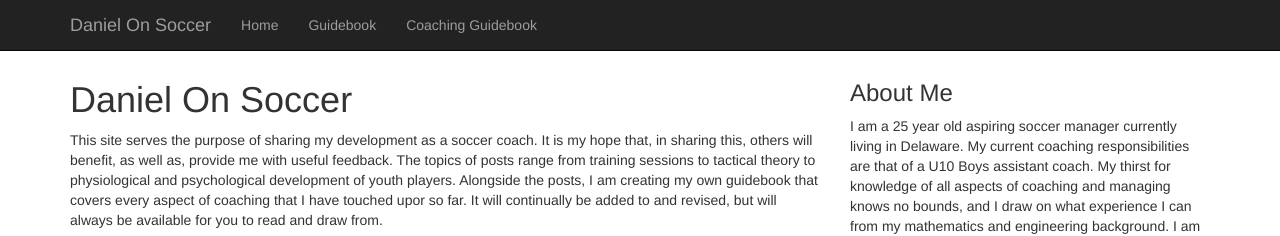
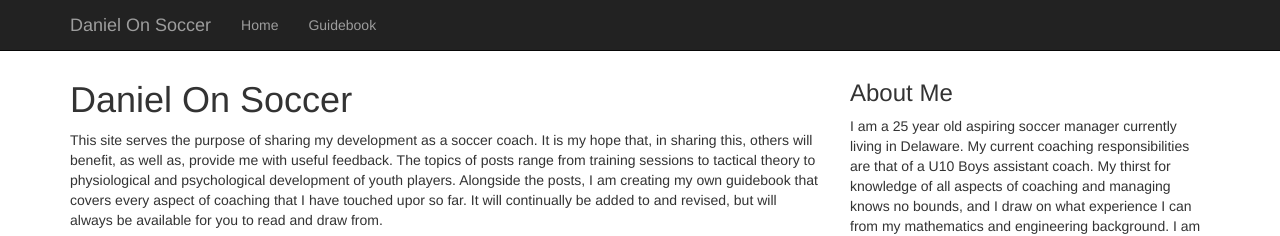
Before and after one commit to danielhertenstein/Soccer-Website, a Jekyll site: the page built from index.html, in a window 1280 px wide. Shown: the top 236 px of the page. Built offline with Jekyll 4.4.1, drawn with Linux system fonts in a browser that asks for light colours; nearby versions of some CDN libraries; the list of posts is cut into pages by our own code.

Commit message:
Removes link to google doc.

```diff
--- a/_includes/header-guidebook.html
+++ b/_includes/header-guidebook.html
@@ -34,7 +34,6 @@
                     <ul class="nav navbar-nav">
                         <li><a href="/">Home</a></li>
                         <li><a href="/guidebook">Guidebook</a></li>
-                        <li><a href="https://docs.google.com/file/d/0B3eCgHAMH9cCZEdpMXprMkdSbnc">Coaching Guidebook</a></li>
                     </ul>
                 </div>
             </div>
--- a/_includes/header.html
+++ b/_includes/header.html
@@ -33,7 +33,6 @@
                     <ul class="nav navbar-nav">
                         <li><a href="/">Home</a></li>
                         <li><a href="/guidebook">Guidebook</a></li>
-                        <li><a href="https://docs.google.com/file/d/0B3eCgHAMH9cCZEdpMXprMkdSbnc">Coaching Guidebook</a></li>
                     </ul>
                 </div>
             </div>
```
